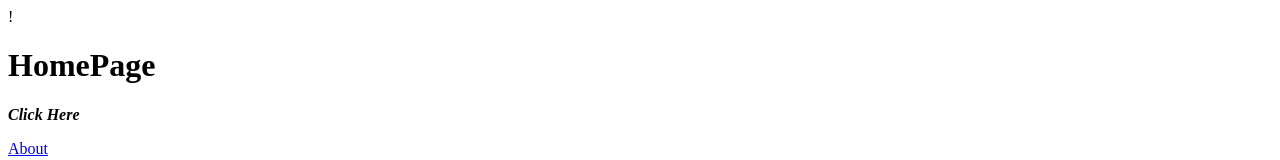
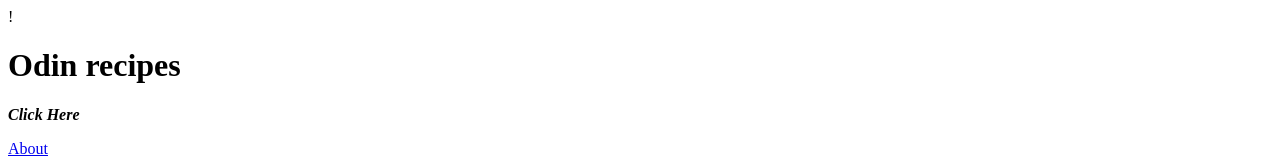
Before and after one commit to Ari2xx/odin-html-test, a plain HTML site: page odin-links-and-images/index.html in a window 1280 px wide. Shown: the top 160 px of the page. Drawn offline with Linux system fonts and the light colour scheme.

Commit message:
Added new folders for recipes

```diff
--- a/odin-links-and-images/index.html
+++ b/odin-links-and-images/index.html
@@ -8,7 +8,7 @@
 </head>
 <body>
 
-    <h1>HomePage</h1>
+    <h1>Odin recipes</h1>
     <!-- THis is comment for you to see you are a bitch!!  -->
     <p>
         <em><strong><a>Click Here</a></strong></em>
```
Also changed, not shown: odin-links-and-images/pages/recipes/Lasanga.html (renamed from odin-links-and-images/pages/about.html).
